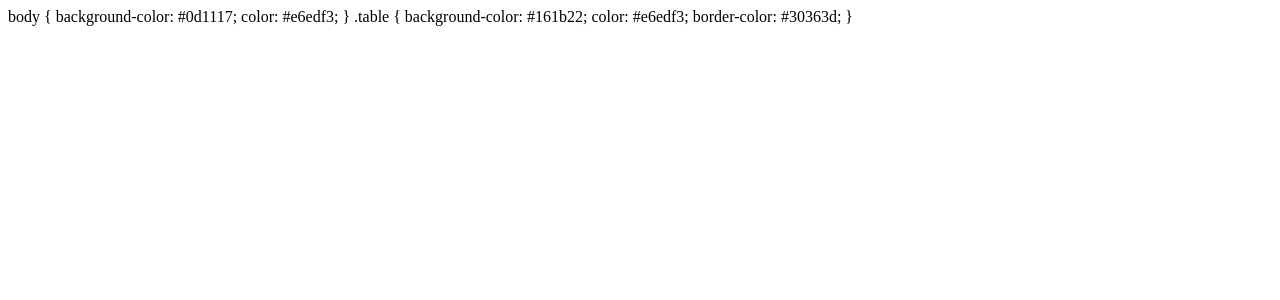
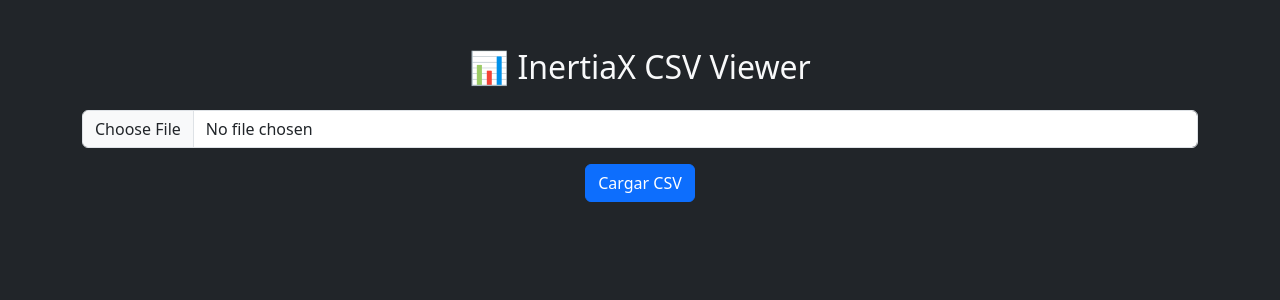
Before and after one commit to tomasitouch/inertiax-calculadora, a Flask app: page / in a window 1280 px wide. Shown: the top 300 px of the page. Run offline with Flask 3, Linux system fonts and the light colour scheme; some libraries are stand-ins or nearby versions.

Commit message:
Update index.html

```diff
--- a/templates/index.html
+++ b/templates/index.html
@@ -1,10 +1,51 @@
-body {
-  background-color: #0d1117;
-  color: #e6edf3;
-}
+<!DOCTYPE html>
+<html lang="es">
+<head>
+  <meta charset="UTF-8">
+  <title>InertiaX CSV Viewer</title>
+  <link href="https://cdn.jsdelivr.net/npm/bootstrap@5.3.0/dist/css/bootstrap.min.css" rel="stylesheet">
+  <link rel="stylesheet" href="{{ url_for('static', filename='styles.css') }}">
+  <link rel="stylesheet" href="https://cdn.datatables.net/1.13.6/css/jquery.dataTables.min.css">
+  <link rel="stylesheet" href="https://cdn.datatables.net/responsive/2.5.0/css/responsive.dataTables.min.css">
+</head>
+<body class="bg-dark text-light">
 
-.table {
-  background-color: #161b22;
-  color: #e6edf3;
-  border-color: #30363d;
-}
+  <div class="container mt-5">
+    <h2 class="text-center mb-4">📊 InertiaX CSV Viewer</h2>
+
+    <form action="/upload" method="post" enctype="multipart/form-data" class="text-center mb-4">
+      <input type="file" name="file" accept=".csv" class="form-control mb-3" required>
+      <button type="submit" class="btn btn-primary">Cargar CSV</button>
+    </form>
+
+    {% if filename %}
+      <h5 class="text-center mb-3">Archivo cargado: {{ filename }}</h5>
+      <div class="table-responsive">
+        {{ table_html | safe }}
+      </div>
+    {% endif %}
+
+    {% if error %}
+      <div class="alert alert-danger text-center mt-4">
+        {{ error }}
+      </div>
+    {% endif %}
+  </div>
+
+  <script src="https://code.jquery.com/jquery-3.7.1.min.js"></script>
+  <script src="https://cdn.datatables.net/1.13.6/js/jquery.dataTables.min.js"></script>
+  <script src="https://cdn.datatables.net/responsive/2.5.0/js/dataTables.responsive.min.js"></script>
+  <script>
+    $(document).ready(function () {
+      $('table').DataTable({
+        responsive: true,
+        paging: true,
+        scrollX: true,
+        language: {
+          url: "//cdn.datatables.net/plug-ins/1.13.6/i18n/es-ES.json"
+        }
+      });
+    });
+  </script>
+</body>
+</html>
```
